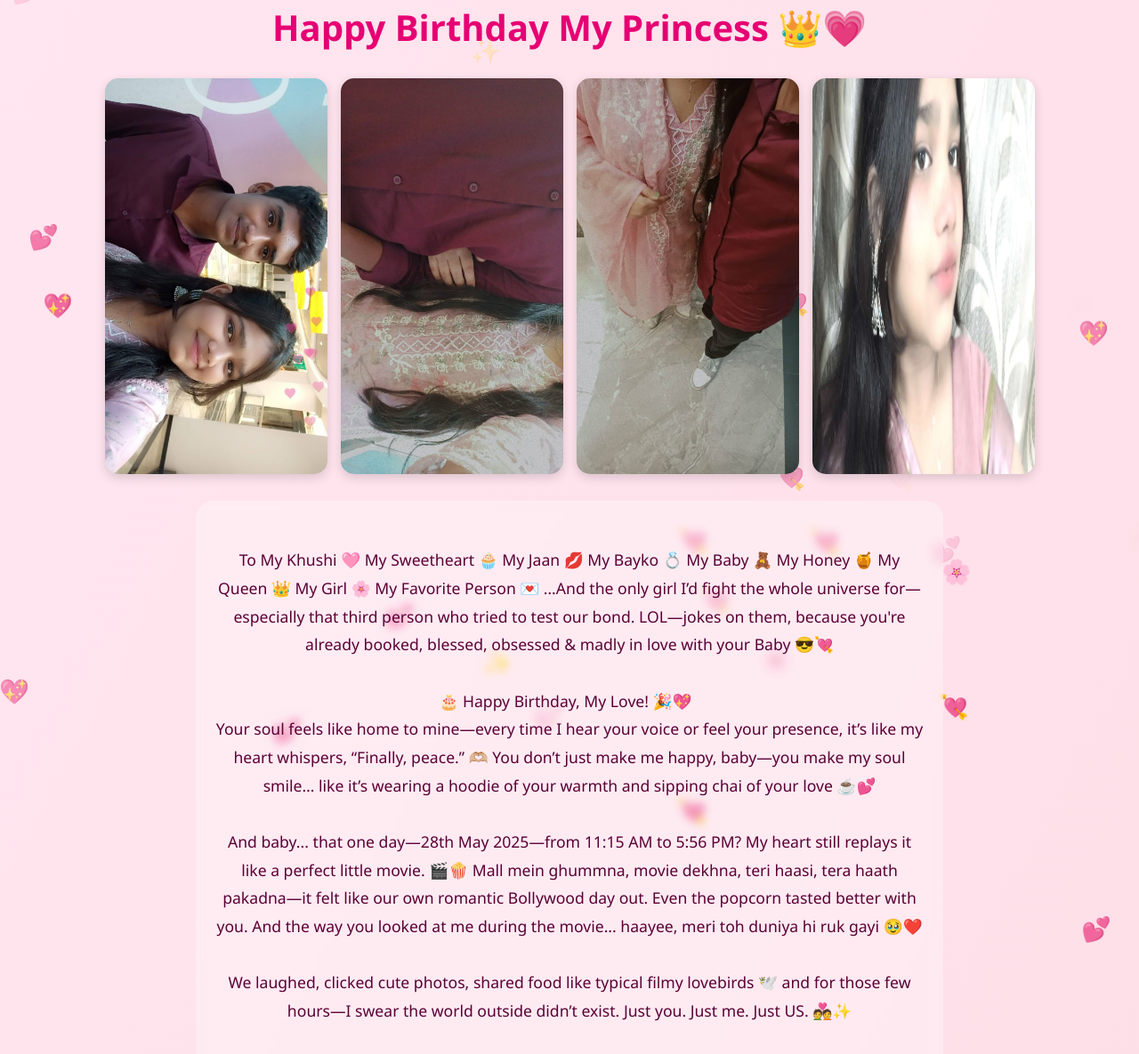
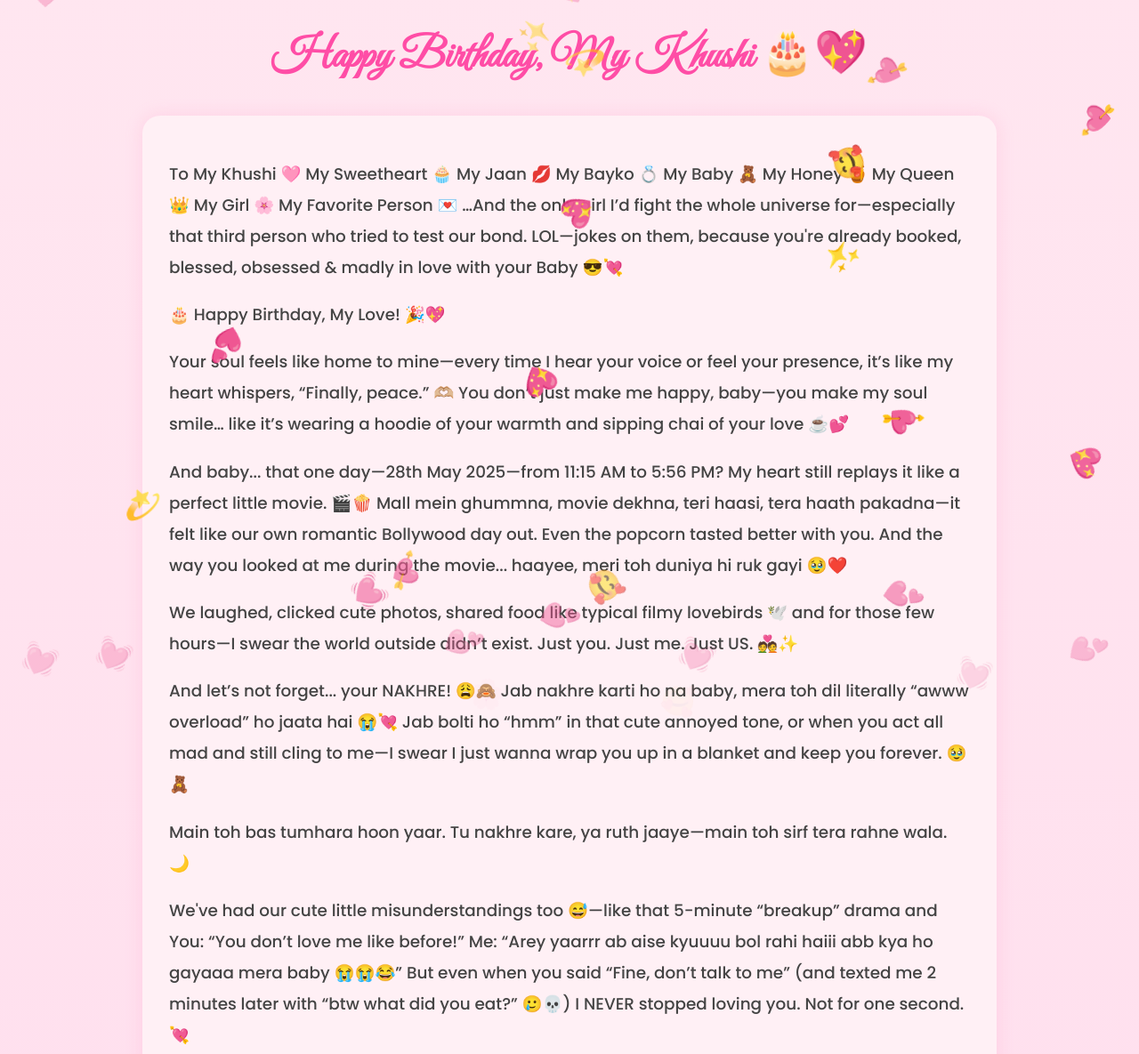
Before and after one commit to LoveForKhushi/khushi-birthday-site, a plain HTML site: page index.html in a window 1280 px wide. Shown: the part 27-1212 px from the top of the page at 89% size. Drawn offline with Linux system fonts and the light colour scheme.

Commit message:
Add files via upload

```diff
--- a/index.html
+++ b/index.html
@@ -1,145 +1,167 @@
 <!DOCTYPE html>
 <html lang="en">
 <head>
-  <meta charset="UTF-8" />
-  <meta name="viewport" content="width=device-width, initial-scale=1.0"/>
-  <title>Happy Birthday Khushi 🎂💕</title>
+  <meta charset="UTF-8">
+  <title>Happy Birthday My Khushi 💖</title>
+  <link href="https://fonts.googleapis.com/css2?family=Great+Vibes&family=Poppins:wght@300;500&display=swap" rel="stylesheet">
   <style>
     body {
       margin: 0;
-      font-family: 'Segoe UI', sans-serif;
-      background: linear-gradient(to bottom right, #ffe6f0, #fddde6);
-      color: #5a0035;
-      text-align: center;
-      padding: 20px;
+      padding: 0;
+      font-family: 'Poppins', sans-serif;
+      background: linear-gradient(to bottom, #ffe6f0, #ffd9ec);
+      color: #444;
       overflow-x: hidden;
     }
 
     h1 {
-      font-size: 2.5rem;
-      color: #e60073;
-      margin-top: 10px;
+      font-family: 'Great Vibes', cursive;
+      font-size: 3rem;
+      text-align: center;
+      margin-top: 1.2em;
+      color: #ff4da6;
     }
 
-    p {
-      font-size: 1.1rem;
-      line-height: 1.8;
-      white-space: pre-wrap;
-      max-width: 800px;
-      margin: auto;
-      background: rgba(255, 255, 255, 0.3);
-      padding: 20px;
+    .love-letter {
+      max-width: 900px;
+      margin: 2em auto;
+      background: #fff0f5;
+      padding: 30px;
       border-radius: 20px;
-      backdrop-filter: blur(5px);
-      position: relative;
-      z-index: 2;
+      box-shadow: 0 0 20px rgba(255, 128, 187, 0.2);
+      font-size: 1.15rem;
+      line-height: 1.9;
     }
 
-    .image-container {
+    .gallery {
       display: flex;
       flex-wrap: wrap;
       justify-content: center;
-      gap: 15px;
-      margin: 30px 0;
-      position: relative;
-      z-index: 2;
+      gap: 20px;
+      margin: 2em auto;
+      max-width: 1000px;
     }
 
-    .image-container img {
-      width: 250px;
+    .gallery img {
+      border-radius: 15px;
+      max-width: 300px;
       height: auto;
-      border-radius: 15px;
-      box-shadow: 0 4px 12px rgba(0,0,0,0.15);
-      transition: transform 0.3s;
+      box-shadow: 0 10px 15px rgba(255, 105, 180, 0.3);
+      transition: transform 0.3s ease;
     }
 
-    .image-container img:hover {
+    .gallery img:hover {
       transform: scale(1.05);
+    }
+
+    .floating-emojis {
+      position: fixed;
+      top: 0;
+      left: 0;
+      width: 100%;
+      height: 100%;
+      pointer-events: none;
+      z-index: 999;
+    }
+
+    .emoji {
+      position: absolute;
+      font-size: 2rem;
+      animation: float 6s infinite ease-in-out;
+      opacity: 0.8;
+    }
+
+    @keyframes float {
+      0% {
+        transform: translateY(100vh) rotate(0deg);
+        opacity: 0;
+      }
+      50% {
+        opacity: 1;
+      }
+      100% {
+        transform: translateY(-10vh) rotate(360deg);
+        opacity: 0;
+      }
     }
 
     audio {
       display: none;
     }
 
-    /* Floating emojis */
-    .floating-emoji {
-      position: fixed;
-      font-size: 24px;
-      animation: float 8s linear infinite;
-      z-index: 1;
-      pointer-events: none;
+    .click-to-play {
+      text-align: center;
+      margin-top: 1em;
+      font-weight: bold;
+      color: #ff69b4;
     }
 
-    @keyframes float {
-      0% {
-        transform: translateY(100vh) scale(1);
-        opacity: 0;
-      }
-      50% {
-        opacity: 1;
-      }
-      100% {
-        transform: translateY(-10vh) scale(1.2);
-        opacity: 0;
-      }
-    }
   </style>
 </head>
 <body>
 
-  <h1>Happy Birthday My Princess 👑💗</h1>
+  <h1>Happy Birthday, My Khushi 🎂💖</h1>
 
-  <div class="image-container">
-    <img src="img1.jpeg.jpeg" alt="Couple Selfie">
-    <img src="img2.jpeg.jpeg" alt="Bicep Grab">
-    <img src="img3.jpeg.jpeg" alt="Cute Couple">
-    <img src="img4.jpeg.jpeg" alt="Same Theme">
+  <div class="love-letter">
+    <p>To My Khushi 🩷 My Sweetheart 🧁 My Jaan 💋 My Bayko 💍 My Baby 🧸 My Honey 🍯 My Queen 👑 My Girl 🌸 My Favorite Person 💌 …And the only girl I’d fight the whole universe for—especially that third person who tried to test our bond. LOL—jokes on them, because you're already booked, blessed, obsessed & madly in love with your Baby 😎💘</p>
+
+    <p>🎂 Happy Birthday, My Love! 🎉💖</p>
+
+    <p>Your soul feels like home to mine—every time I hear your voice or feel your presence, it’s like my heart whispers, “Finally, peace.” 🫶🏼 You don’t just make me happy, baby—you make my soul smile… like it’s wearing a hoodie of your warmth and sipping chai of your love ☕💕</p>
+
+    <p>And baby... that one day—28th May 2025—from 11:15 AM to 5:56 PM? My heart still replays it like a perfect little movie. 🎬🍿 Mall mein ghummna, movie dekhna, teri haasi, tera haath pakadna—it felt like our own romantic Bollywood day out. Even the popcorn tasted better with you. And the way you looked at me during the movie... haayee, meri toh duniya hi ruk gayi 🥹❤️</p>
+
+    <p>We laughed, clicked cute photos, shared food like typical filmy lovebirds 🕊️ and for those few hours—I swear the world outside didn’t exist. Just you. Just me. Just US. 💑✨</p>
+
+    <p>And let’s not forget... your NAKHRE! 😩🙈 Jab nakhre karti ho na baby, mera toh dil literally “awww overload” ho jaata hai 😭💘 Jab bolti ho “hmm” in that cute annoyed tone, or when you act all mad and still cling to me—I swear I just wanna wrap you up in a blanket and keep you forever. 🥹🧸</p>
+
+    <p>Main toh bas tumhara hoon yaar. Tu nakhre kare, ya ruth jaaye—main toh sirf tera rahne wala. 🌙</p>
+
+    <p>We've had our cute little misunderstandings too 😅—like that 5-minute “breakup” drama and You: “You don’t love me like before!” Me: “Arey yaarrr ab aise kyuuuu bol rahi haiii abb kya ho gayaaa mera baby 😭😭😂” But even when you said “Fine, don’t talk to me” (and texted me 2 minutes later with “btw what did you eat?” 🥲💀) I NEVER stopped loving you. Not for one second. 💘</p>
+
+    <p>When that one third person tried entering our love story 😤—Baby, we stood tall like King and Queen, held each other, and said: “Not today, Satan.” 😌💅🏼 You + Me = Stronger than my gaming addiction + your shopping haul combined 😂🎮🛍️</p>
+
+    <p>Khushi, I hope today you smile like your dimples are getting paid for it 😁💸 Feel beautiful like you always are—even without a filter (because baby, no filter can compete with your natural glow ✨) And feel loved like the Queen 👑 of the most chaotic, romantic, filmy, and adorable love story ever.</p>
+
+    <p>Let’s keep growing together, dancing in malls, fighting over chocolate, laughing at silly jokes, and dreaming of a forever that's as soft and magical as your voice when you say “I love you, baby.” 🥺💕</p>
+
+    <p>Happy Birthday, my baby girl. You turn ordinary days into fairy tales, silence into melody, and “just another moment” into something I’ll remember forever. 💫</p>
+
+    <p>Forever yours, Your Loyal Bae 💘 (Your Baby, Hubby, personal fanboy, & official crown-holder of the Queen of my heart 👑)</p>
+
+    <p>P.S. I’m manifesting many more 28th May-type days with you—just you, me, love, fun, drama, and your nakhre. 🌸 You’re not just my Khushi—you’re meri Khushi ka reason. ❤️</p>
+
+    <p>“You walked into my life like a dream… and every day feels like a fairytale with you, baby.” 🥰<br>
+    “Even Google doesn’t have answers to how much I love you, jaan.” 😘<br>
+    “If loving you was homework, I’d be the first bencher, baby.” 📚❤️</p>
   </div>
 
-  <p>
-To My Khushi 🩷 My Sweetheart 🧁 My Jaan 💋 My Bayko 💍 My Baby 🧸 My Honey 🍯 My Queen 👑 My Girl 🌸 My Favorite Person 💌 …And the only girl I’d fight the whole universe for—especially that third person who tried to test our bond. LOL—jokes on them, because you're already booked, blessed, obsessed & madly in love with your Baby 😎💘
+  <div class="gallery">
+    <img src="img1.jpeg.jpeg" alt="Couple selfie">
+    <img src="img2.jpeg.jpeg" alt="Bicep grab">
+    <img src="img3.jpeg.jpeg" alt="Cute moment">
+    <img src="img4.jpeg.jpeg" alt="Sweet memory">
+  </div>
 
-🎂 Happy Birthday, My Love! 🎉💖
-Your soul feels like home to mine—every time I hear your voice or feel your presence, it’s like my heart whispers, “Finally, peace.” 🫶🏼 You don’t just make me happy, baby—you make my soul smile… like it’s wearing a hoodie of your warmth and sipping chai of your love ☕💕
-
-And baby... that one day—28th May 2025—from 11:15 AM to 5:56 PM? My heart still replays it like a perfect little movie. 🎬🍿 Mall mein ghummna, movie dekhna, teri haasi, tera haath pakadna—it felt like our own romantic Bollywood day out. Even the popcorn tasted better with you. And the way you looked at me during the movie... haayee, meri toh duniya hi ruk gayi 🥹❤️
-
-We laughed, clicked cute photos, shared food like typical filmy lovebirds 🕊️ and for those few hours—I swear the world outside didn’t exist. Just you. Just me. Just US. 💑✨
-
-And let’s not forget... your NAKHRE! 😩🙈 Arre hayeee... jab nakhre karti ho na baby, mera toh dil literally “awww overload” ho jaata hai 😭💘 Jab bolti ho “hmm” in that cute annoyed tone, or when you act all mad and still cling to me—I swear I just wanna wrap you up in a blanket and keep you forever. 🥹🧸 Main toh bas tumhara hoon yaar. Tu nakhre kare, ya ruth jaaye—main toh sirf tera rahne wala. 🌙
-
-We've had our cute little misunderstandings too 😅—like that 5-minute “breakup” drama and You: “You don’t love me like before!” Me: “Arey yaarrr ab aise kyuuuu bol rahi haiii abb kya ho gayaaa mera baby 😭😭😂” But even when you said “Fine, don’t talk to me” (and texted me 2 minutes later with “btw what did you eat?” 🥲💀) I NEVER stopped loving you. Not for one second. 💘
-
-When that one third person tried entering our love story 😤—Baby, we stood tall like King and Queen, held each other, and said: “Not today, Satan.” 😌💅🏼 You + Me = Stronger than my gaming addiction + your shopping haul combined 😂🎮🛍️
-
-Khushi, I hope today you smile like your dimples are getting paid for it 😁💸 Feel beautiful like you always are—even without a filter (because baby, no filter can compete with your natural glow ✨) And feel loved like the Queen 👑 of the most chaotic, romantic, filmy, and adorable love story ever.
-
-Let’s keep growing together, dancing in malls, fighting over chocolate, laughing at silly jokes, and dreaming of a forever that's as soft and magical as your voice when you say “I love you, baby.” 🥺💕
-
-Happy Birthday, my baby girl. You turn ordinary days into fairy tales, silence into melody, and “just another moment” into something I’ll remember forever. 💫
-
-Forever yours,
-Your Loyal Bae 💘 (Your Baby, Hubby, personal fanboy, & official crown-holder of the Queen of my heart 👑)
-
-P.S. I’m manifesting many more 28th May-type days with you—just you, me, love, fun, drama, and your nakhre. 🌸 You’re not just my Khushi—you’re meri Khushi ka reason. ❤️
-  </p>
-
-  <audio autoplay loop>
-    <source src="you-and-me-jennie.mp3" type="audio/mpeg">
+  <div class="click-to-play">🔊 If you're on phone, tap anywhere to feel the music!</div>
+  <audio autoplay loop controls id="bgmusic">
+    <source src="until_i_found_you.mp3" type="audio/mpeg">
     Your browser does not support the audio tag.
   </audio>
 
-  <!-- Floating emojis -->
+  <div class="floating-emojis"></div>
+
   <script>
-    const emojis = ["💖", "✨", "💕", "💘", "🌸"];
+    const emojis = ["💖", "💫", "✨", "💘", "💕", "🥰", "💓", "🌸"];
+    const container = document.querySelector(".floating-emojis");
+
     for (let i = 0; i < 30; i++) {
-      let emoji = document.createElement("div");
-      emoji.className = "floating-emoji";
+      const emoji = document.createElement("div");
+      emoji.classList.add("emoji");
       emoji.style.left = Math.random() * 100 + "vw";
-      emoji.style.top = Math.random() * 100 + "vh";
-      emoji.style.animationDuration = (5 + Math.random() * 5) + "s";
+      emoji.style.animationDelay = Math.random() * 5 + "s";
       emoji.innerText = emojis[Math.floor(Math.random() * emojis.length)];
-      document.body.appendChild(emoji);
+      container.appendChild(emoji);
     }
   </script>
 
```
Also changed, not shown: 1 other file.
